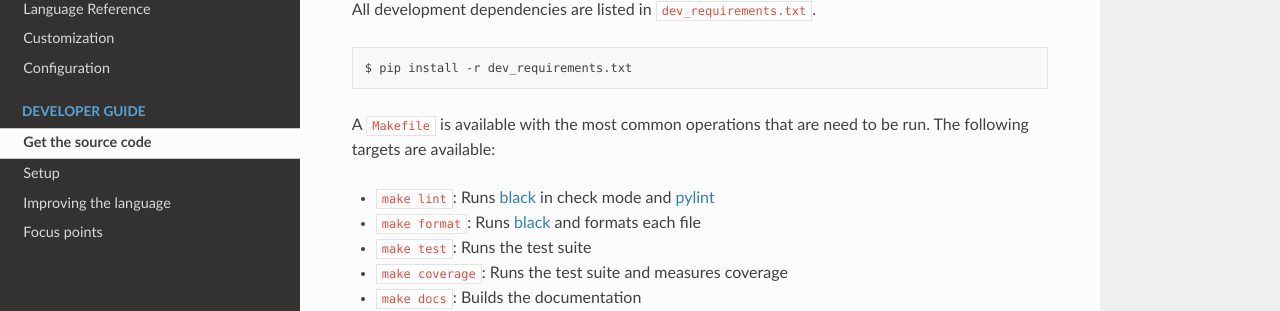
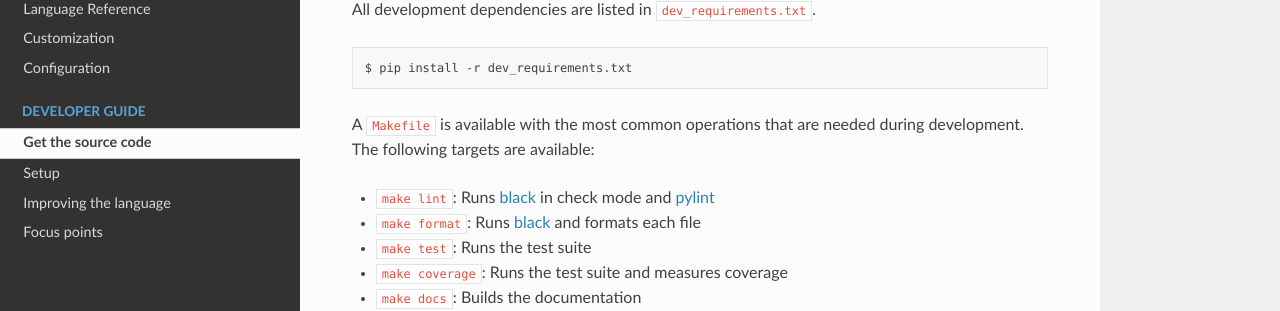
Before and after one commit to hodossy/django-nlf, a Sphinx documentation site: the page built from docs/development/index.rst, in a window 1280 px wide and 900 px high, scrolled down 369 px. Shown: the part 143-454 px from the top of the window. Built offline with Sphinx 7.4.7 and the Read the Docs theme 2.0.0, drawn with Linux system fonts in a browser that asks for light colours.

Commit message:
chore: workflow maintenance

```diff
--- a/docs/development/index.rst
+++ b/docs/development/index.rst
@@ -23,7 +23,7 @@ All development dependencies are listed in :code:`dev_requirements.txt`.
 
   $ pip install -r dev_requirements.txt
 
-A :code:`Makefile` is available with the most common operations that are need to be run. The following targets are available:
+A :code:`Makefile` is available with the most common operations that are needed during development. The following targets are available:
 
 - :code:`make lint`: Runs `black <https://black.readthedocs.io/en/stable/>`_ in check mode and `pylint <http://pylint.pycqa.org/>`_
 - :code:`make format`: Runs `black <https://black.readthedocs.io/en/stable/>`_ and formats each file
```
Also changed, not shown: 3 other files.
